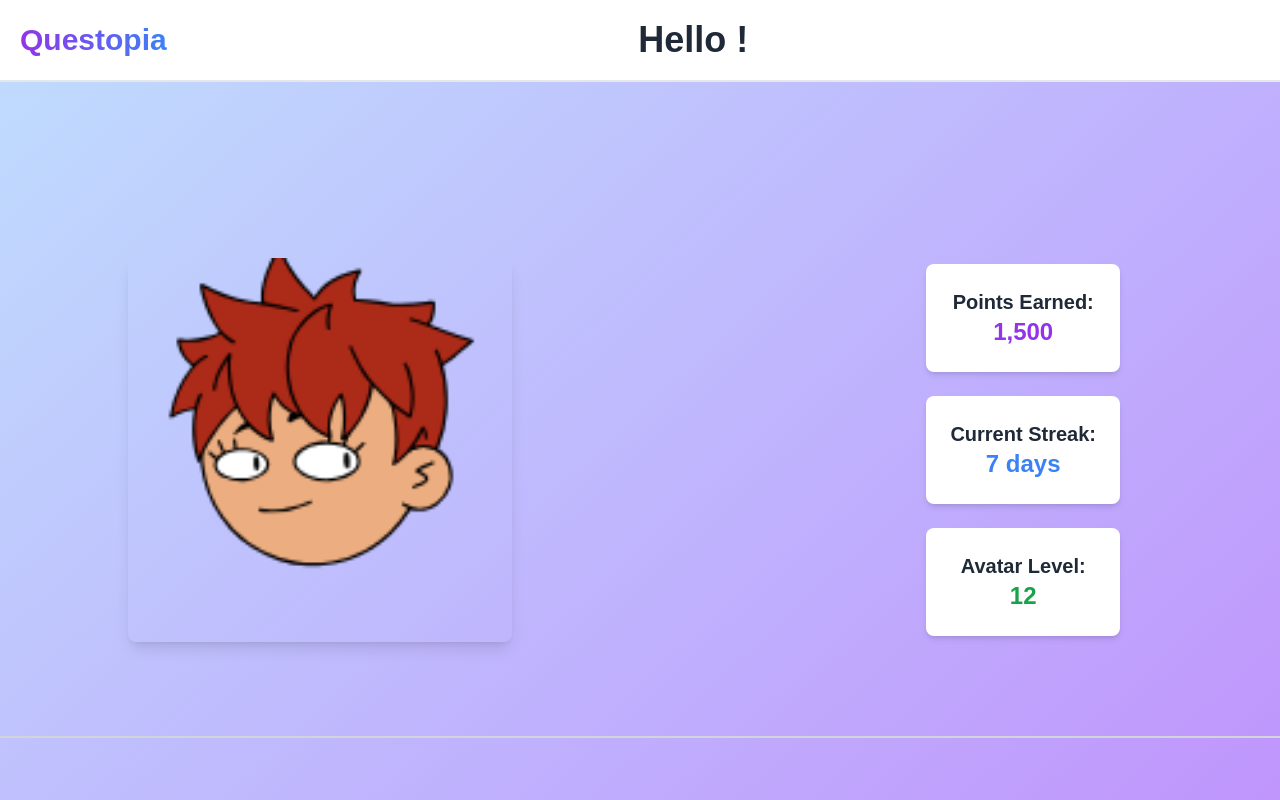
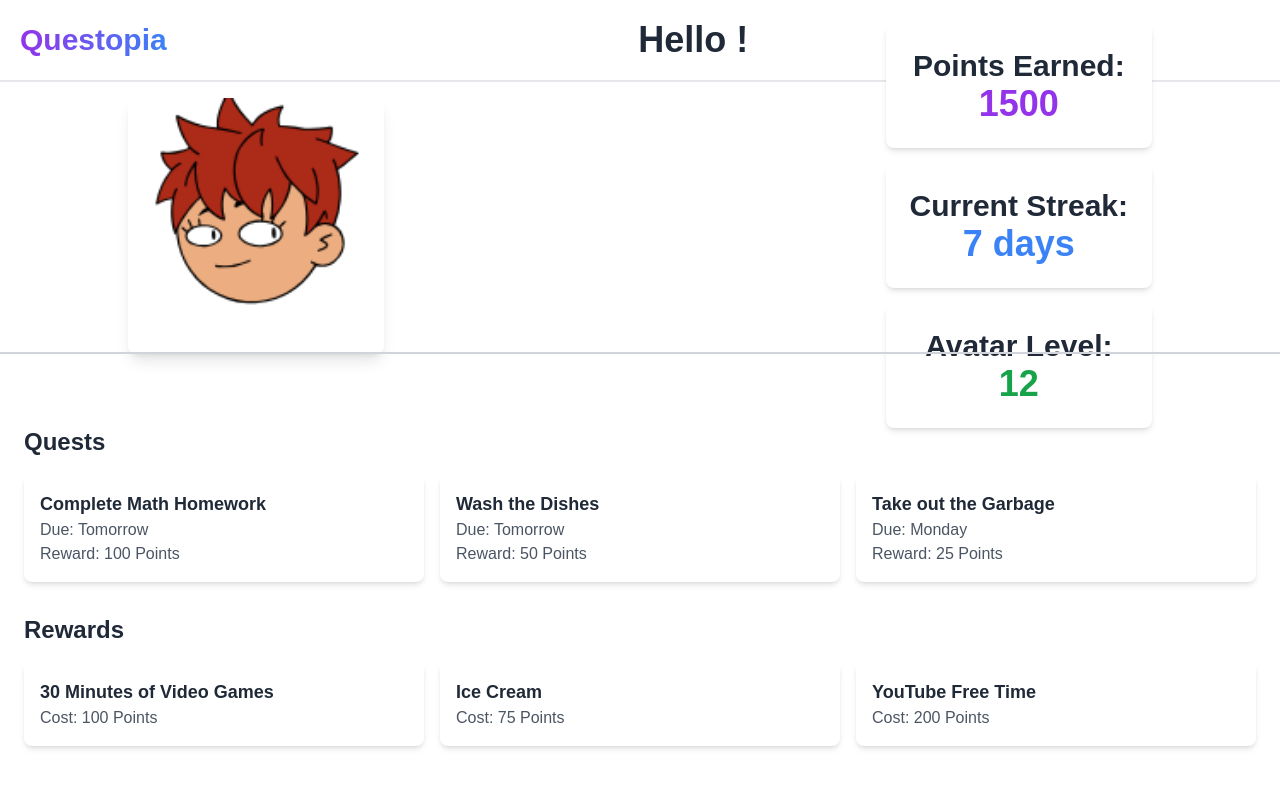
Before and after one commit to rywinp/spartahackx, a Next.js app in the folder frontend/: page /child in a window 1280 px wide. Shown: the top 800 px of the page. Built offline with nearby package versions, Linux system fonts and the light colour scheme; no server answers.

Commit message:
frontend 7:51am

```diff
--- a/frontend/app/child/page.tsx
+++ b/frontend/app/child/page.tsx
@@ -3,17 +3,22 @@ import Image from "next/image";
 import Link from "next/link";
 
 export default async function Home() {
+  const avatarLevel = 12;
+  const currentStreak = 7;
+  const pointsEarned = 1500;
+  const avatar_src = "/images/avatar.png";
+
   return (
     <div className="min-h-screen">
       <Header />
-      <main className="bg-gradient-to-br from-blue-200 to-purple-400 relative">
+      <main className="relative">
         {/* Top Section (Fixed Layout) */}
-        <div className="relative flex items-center justify-center h-[calc(100vh-4rem)]">
-          {/* Clickable Image Container */}
+        <div className="relative flex items-center justify-center h-72">
+          {/* Clickable Image Container (Avatar) */}
           <Link href="/child/locker">
-            <div className="absolute left-32 top-1/2 transform -translate-y-1/2 w-96 h-96 cursor-pointer">
+            <div className="absolute left-32 top-1/2 transform -translate-y-1/2 w-64 h-64 cursor-pointer">
               <Image
-                src="/images/avatar.png" // Replace with your image path
+                src={avatar_src} // Replace with your image path
                 alt="Locker"
                 fill
                 className="object-cover rounded-lg shadow-lg hover:opacity-90 transition-opacity"
@@ -21,44 +26,43 @@ export default async function Home() {
             </div>
           </Link>
 
-          {/* Text Boxes */}
-          <div className="absolute right-40 top-1/2 transform -translate-y-1/2 flex flex-col gap-6">
+          {/* Statistics Section */}
+          <div className="absolute right-32 top-1/2 transform -translate-y-1/2 flex flex-col gap-4">
             {/* Points Earned */}
             <div className="bg-white p-6 rounded-lg shadow-md text-center">
-              <h2 className="text-xl font-semibold text-gray-800">Points Earned:</h2>
-              <p className="text-2xl font-bold text-purple-600">1,500</p> {/* Replace with dynamic value */}
+              <h2 className="text-3xl font-semibold text-gray-800">Points Earned:</h2>
+              <p className="text-4xl font-bold text-purple-600">{pointsEarned}</p>
             </div>
 
             {/* Current Streak */}
             <div className="bg-white p-6 rounded-lg shadow-md text-center">
-              <h2 className="text-xl font-semibold text-gray-800">Current Streak:</h2>
-              <p className="text-2xl font-bold text-blue-500">7 days</p> {/* Replace with dynamic value */}
+              <h2 className="text-3xl font-semibold text-gray-800">Current Streak:</h2>
+              <p className="text-4xl font-bold text-blue-500">{`${currentStreak} days`}</p>
             </div>
 
             {/* Avatar Level */}
             <div className="bg-white p-6 rounded-lg shadow-md text-center">
-              <h2 className="text-xl font-semibold text-gray-800">Avatar Level:</h2>
-              <p className="text-2xl font-bold text-green-600">12</p> {/* Replace with dynamic value */}
+              <h2 className="text-3xl font-semibold text-gray-800">Avatar Level:</h2>
+              <p className="text-4xl font-bold text-green-600">{avatarLevel}</p>
             </div>
           </div>
 
           {/* Horizontal Divider */}
-          <div className="absolute bottom-20 left-0 right-0 border-t-2 border-gray-300"></div>
+          <div className="absolute bottom-4 left-0 right-0 border-t-2 border-gray-300"></div>
         </div>
 
         {/* Scrollable Content Below Divider */}
-        <div className="relative mt-12 p-6"> {/* Reduced margin-top to bring content closer */}
-          {/* Tasks/Quests Section */}
+        <div className="relative mt-8 p-6">
+          {/* Quests Section */}
           <div className="mb-8">
             <h2 className="text-2xl font-bold text-gray-800 mb-4">Quests</h2>
             <div className="grid grid-cols-1 md:grid-cols-2 lg:grid-cols-3 gap-4">
-              {/* Example Task/Quest */}
+              {/* Example Quest */}
               <div className="bg-white p-4 rounded-lg shadow-md">
                 <h3 className="text-lg font-semibold text-gray-800">Complete Math Homework</h3>
                 <p className="text-gray-600">Due: Tomorrow</p>
                 <p className="text-gray-600">Reward: 100 Points</p>
               </div>
-              {/* Add more tasks/quests here */}
               <div className="bg-white p-4 rounded-lg shadow-md">
                 <h3 className="text-lg font-semibold text-gray-800">Wash the Dishes</h3>
                 <p className="text-gray-600">Due: Tomorrow</p>
@@ -81,7 +85,6 @@ export default async function Home() {
                 <h3 className="text-lg font-semibold text-gray-800">30 Minutes of Video Games</h3>
                 <p className="text-gray-600">Cost: 100 Points</p>
               </div>
-              {/* Add more rewards here */}
               <div className="bg-white p-4 rounded-lg shadow-md">
                 <h3 className="text-lg font-semibold text-gray-800">Ice Cream</h3>
                 <p className="text-gray-600">Cost: 75 Points</p>
--- a/frontend/app/parent/assign-quests/page.tsx
+++ b/frontend/app/parent/assign-quests/page.tsx
@@ -1,6 +1,5 @@
 import AssignQuests from "@/components/assign-quests";
 import Header from "@/components/header";
-
 export default async function Quests() {
     const quests = [
         {
```
